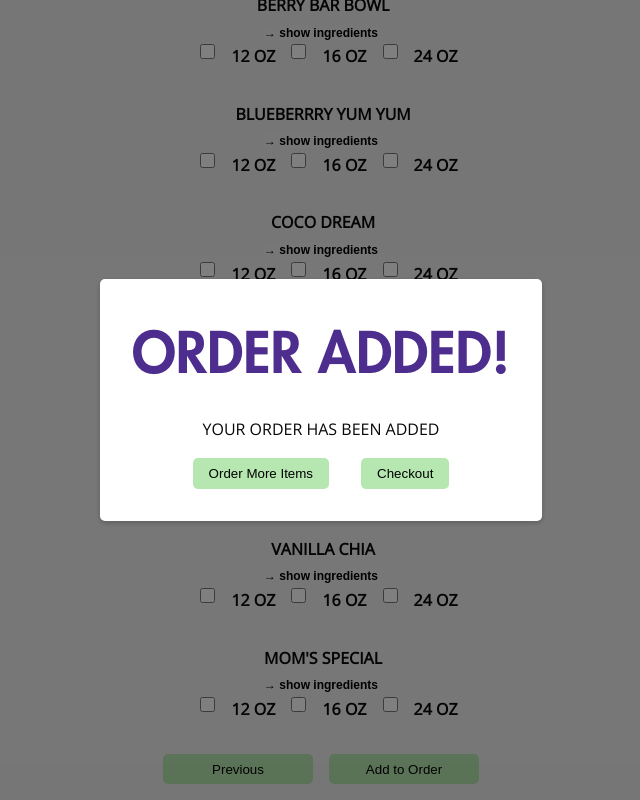
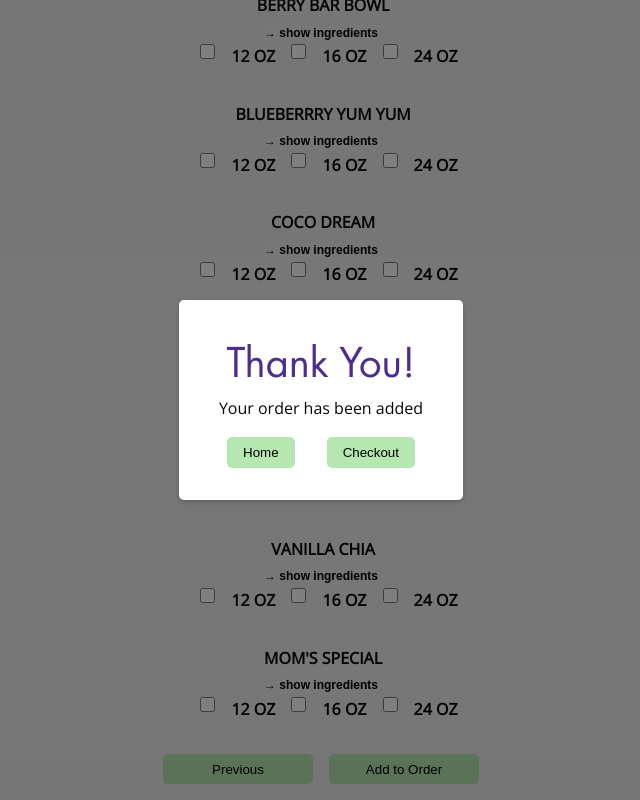
Before and after one commit to daveguz97/berry-group-co-form, a Vue app: page /signatureBowls in a window 1280 px wide. Both pictures are taken after a click on the button "Add to Order". Shown: the part 284-1084 px from the top of the page, without its empty margins (319-959 px from the left). Built offline with nearby package versions, Linux system fonts and the light colour scheme.

Commit message:
Made Modal Font Smaller and created a promise to handle the checkouts

```diff
--- a/src/components/FormButtons.vue
+++ b/src/components/FormButtons.vue
@@ -1,6 +1,6 @@
 <script setup>
-import {ref} from 'vue';
-import { useRouter} from 'vue-router';
+import { ref } from 'vue';
+import { useRouter } from 'vue-router';
 import { storeToRefs } from 'pinia';
 import { useSmoothieStore } from '../store/smoothie';
 import { useSignatureBowlStore } from '../store/signatureBowls';
@@ -156,28 +156,46 @@ const handleCustomBowlCheckout = () => {
     });
 };
 
-const addToOrder = () => {
+const addToOrder = async () => {
     let { path } = route.currentRoute.value;
-	showModal.value = true;
+	let promiseChoice;
+    try {
         switch (path) {
             case '/smoothies':
-			handleSmoothieCheckout();
+                promiseChoice = new Promise((resolve, reject) => {
+					resolve(handleSmoothieCheckout());
+				});
                 break;
             case '/signatureBowls':
-            handleSignatureBowlCheckout();
+                promiseChoice = new Promise((resolve, reject) => {
+					resolve(handleSignatureBowlCheckout());
+				});
                 break;
             case '/customBowls':
-        	handleCustomBowlCheckout();
+				promiseChoice = new Promise((resolve, reject) => {
+					resolve(handleCustomBowlCheckout());
+				});
                 break;
             default:
                 break;
+        }
+
+		await promiseChoice;
+
+		await Promise.resolve(
+			setTimeout(() => {
+				showModal.value = true;
+			}, 500)
+		);
+    } catch (error) {
+        console.error(error);
+        throw new Error(error);
     }
 };
 
 const navigatePrevious = () => {
     route.go(-1);
 };
-
 </script>
 
 <template>
--- a/src/components/OrderAdded.vue
+++ b/src/components/OrderAdded.vue
@@ -17,12 +17,12 @@ const checkout = () => {
         <!-- Modal -->
         <div class="modal">
             <div class="modal-content">
-                <h2>Order Added!</h2>
+                <h4>Thank You!</h4>
                 <p>Your order has been added</p>
 
 				<div class="button-group">
 					<button @click="backToHome">
-						Order More Items
+						Home
 					</button>
 					<button @click="checkout">
 						Checkout
@@ -45,7 +45,8 @@ const checkout = () => {
     display: flex;
     justify-content: center;
     align-items: center;
-    z-index: 1000;
+    z-index: 2;
+	text-transform: none;
 }
 
 .modal-content {
```
Lines whose indentation alone changed are shown as unchanged.
